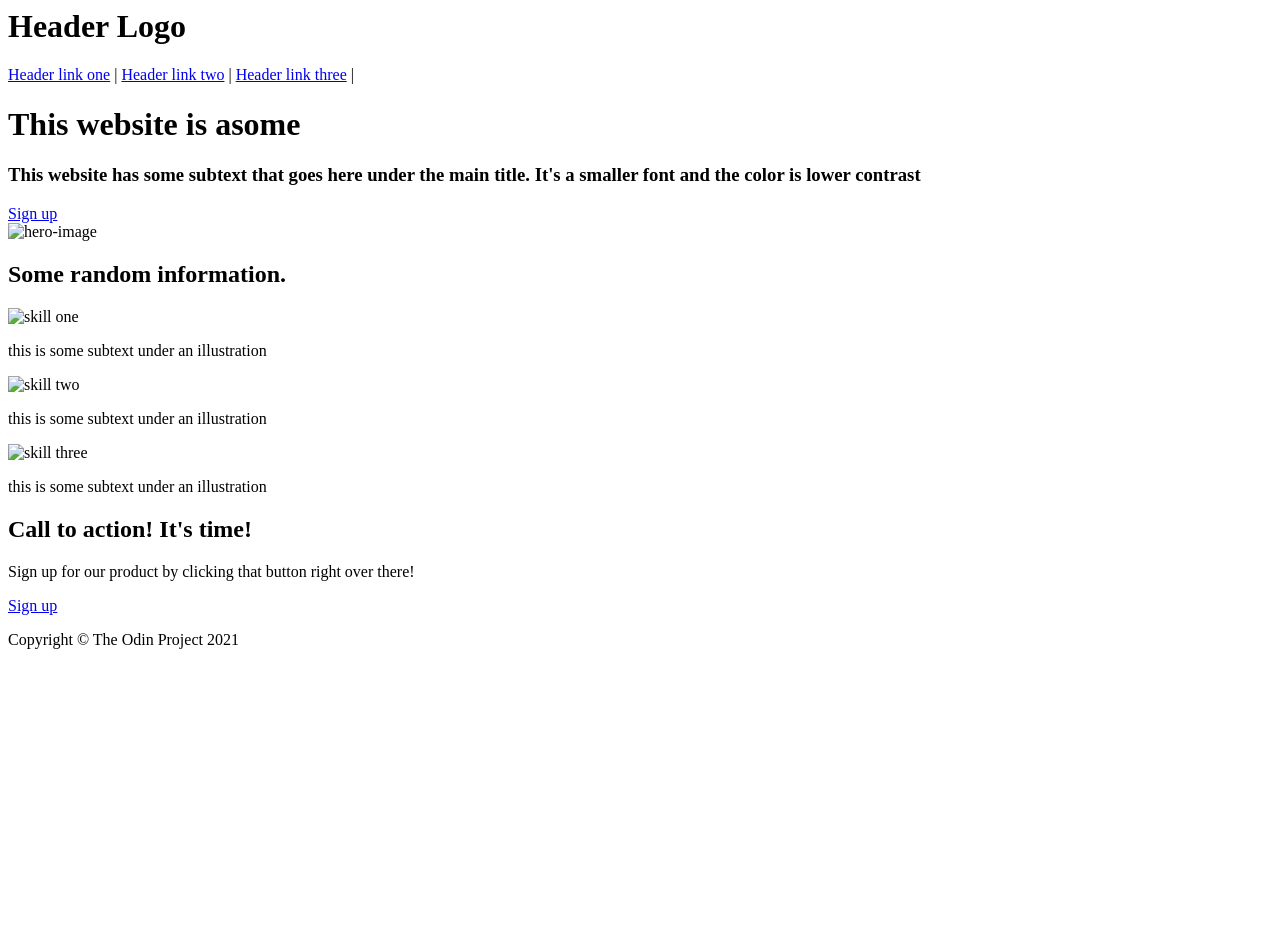
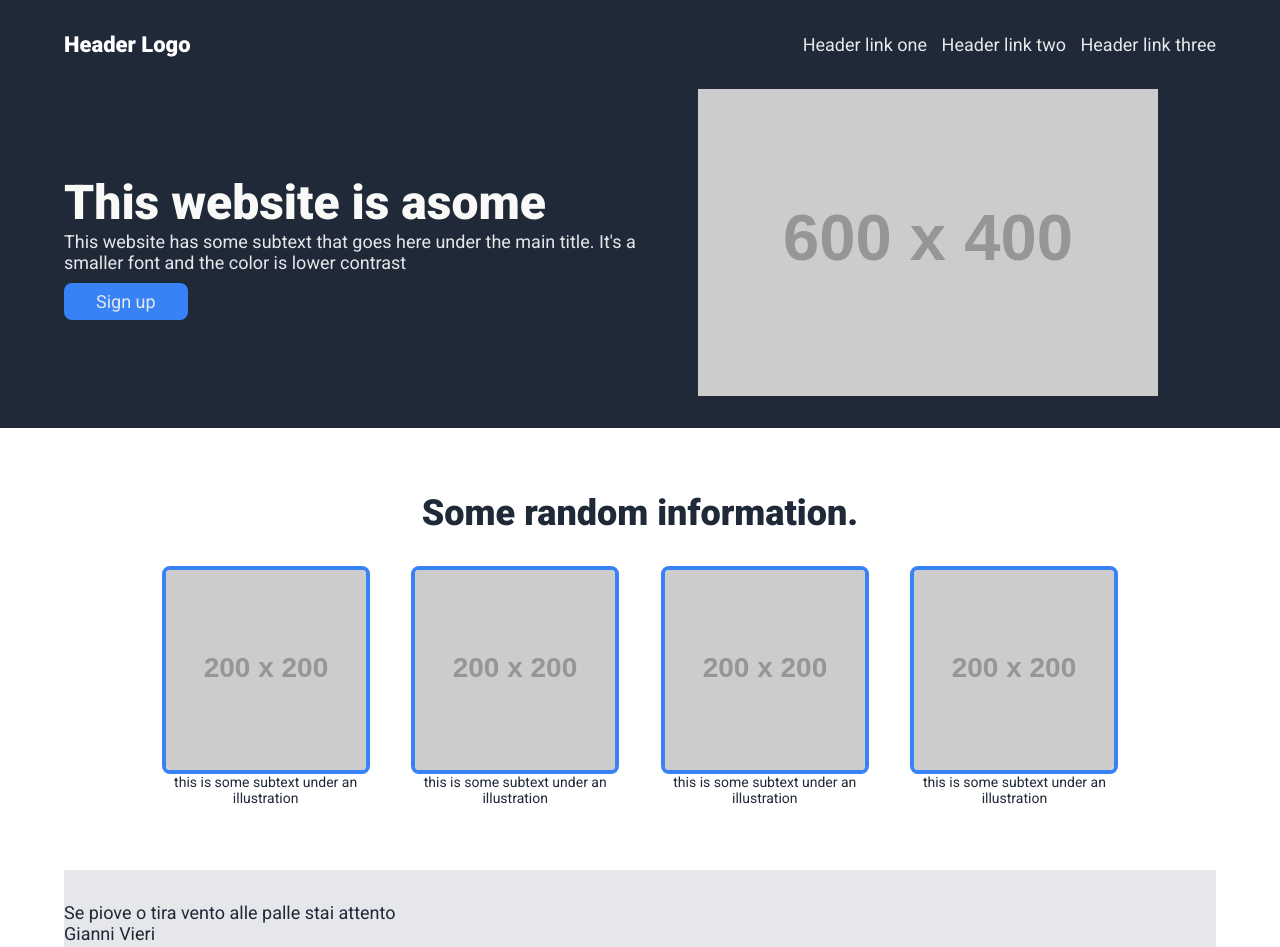
Before and after one commit to giannivieri/training-landing-page, a plain HTML site: page index.html in a window 1280 px wide. Shown: the top 947 px of the page. Before the commit the page ends 800 px from the top, so only its background shows below. Drawn offline with Linux system fonts and the light colour scheme; placeholder pictures from the web are drawn by us.

Commit message:
Inserite regole e completata skill section

```diff
--- a/index.html
+++ b/index.html
@@ -4,47 +4,58 @@
     <meta http-equiv="X-UA-Compatible" content="IE=edge">
     <meta name="viewport" content="width=device-width, initial-scale=1.0">
     <title>Langing Page Odin Project</title>
-    <link rel="stylesheet" href="style.css">
+    <link rel="stylesheet" href="styles.css">
+    <link rel="preconnect" href="https://fonts.googleapis.com">
+    <link rel="preconnect" href="https://fonts.gstatic.com" crossorigin>
+    <link href="https://fonts.googleapis.com/css2?family=Roboto:ital,wght@0,100..900;1,100..900&display=swap" rel="stylesheet">
 </head>
 <body>
+    <div id="body-container">
         <header>
             <div id="hero">
                 <div id="logo-menu">
                     <h1 id="logo">Header Logo</h1>
                     <nav id="menu">
-                    <a href="/html/">Header link one</a> |
-                    <a href="/css/">Header link two</a> |
-                    <a href="/js/">Header link three</a> |
+                        <a href="/html/">Header link one</a>
+                        <a href="/css/">Header link two</a>
+                        <a href="/js/">Header link three</a>
                     </nav>
                 </div>
+                <div id="hero-text-image">
                     <div id="hero-left-col">
                         <h1 id="hero-main-text">This website is asome</h1>
-                <h3 id="hero-secondary-text">This website has some subtext that goes here under the
+                        <p id="hero-secondary-text">This website has some subtext that goes here under the
                             main title. It's a smaller font and the color is lower
                             contrast
-                </h3>
+                        </p>
                         <a id="hero-button" href="#">Sign up</a>
                     </div>
                     <div id="hero-right-col">
-                <img src="" alt="hero-image">
+                        <img src="https://placehold.co/600x400" alt="hero-image">
+                    </div>
                 </div>
             </div>
         </header>
         <main>
+            <div id="main">
                 <section id="first-section" class="content-section">
                     <div class="container">
                         <h1>Some random information.</h1>
                         <div class="skill-container">
                             <div id="skill-one" class="skill">
-                        <img src="" alt="skill one">
+                                <img src="https://placehold.co/200x200" alt="skill one">
                                 <p>this is some subtext under an illustration</p>
                             </div>
                             <div id="skill-two" class="skill">
-                        <img src="" alt="skill two">
+                                <img src="https://placehold.co/200x200" alt="skill two">
                                 <p>this is some subtext under an illustration</p>
                             </div>
                             <div id="skill-three" class="skill">
-                        <img src="" alt="skill three">
+                                <img src="https://placehold.co/200x200" alt="skill three">
+                                <p>this is some subtext under an illustration</p>
+                            </div>
+                            <div id="skill-four" class="skill">
+                                <img src="https://placehold.co/200x200" alt="skill three">
                                 <p>this is some subtext under an illustration</p>
                             </div>
                         </div>
@@ -53,8 +64,8 @@
 
                 <section id="second-section" class="content-section">
                     <div class="container">
-                <p id="quote"></p>
-                <p id="author"></p>
+                        <p id="quote">Se piove o tira vento alle palle stai attento</p>
+                        <p id="author">Gianni Vieri</p>
                     </div>
                 </section>
 
@@ -71,9 +82,12 @@
                         </div>
                     </div>
                 </section>
+            </div>
         </main>
         <footer>
+            <div id="footer">
                 <p>Copyright © The Odin Project 2021</p>
+            </div>
         </footer>
-
+    </div>
 </html>
--- /dev/null
+++ b/styles.css
@@ -0,0 +1,124 @@
+*{
+    margin: 0px;
+    padding: 0px;
+}
+body{
+    font-family: "Roboto", sans-serif;
+    font-size: 18px;
+}
+
+a{
+    text-decoration: none;
+}
+
+header, footer{
+    background-color: #1F2937;
+    color: #fff;
+    width: 100%;
+}
+main{
+    background-color: #fff;
+    color: #1F2937;
+    width: 100%;
+}
+
+header a, footer a{
+    color: #fff;
+}
+
+#logo-menu{
+    padding-bottom: 32px;
+}
+
+nav{
+    text-align: right;
+}
+#menu a:not(:last-child){
+    padding-right: 10px;
+}
+
+#menu a{
+    color: #E5E7EB;
+}
+#hero, #footer, #main{
+    width: 90%;
+    margin: 0 auto;
+    padding: 32px 0px;
+}
+
+.content-section{
+    padding: 32px 0px;
+}
+
+#first-section .container h1{
+    text-align: center;
+    font-size: 36px;
+   color: #1F2937;
+   font-weight: 900;
+}
+
+#second-section{
+    background-color:#E5E7EB;
+}
+
+#logo{
+    font-size: 22px;
+    font-weight: 900;
+}
+#logo-menu, #hero-text-image{
+    display: flex;
+    align-items: center;
+}
+
+#logo, #menu, #hero-left-col, #hero-right-col{
+    flex: 1;
+    justify-content: space-between;
+}
+
+#hero-main-text{
+    font-size: 48px;
+    color: #F9FAF8;
+    font-weight: 900;
+}
+
+#hero-secondary-text,#hero-button {
+    font-size: 18px;
+    color: #E5E7EB;
+}
+#hero-secondary-text{
+    margin-bottom: 18px;
+}
+
+#hero-button{
+    background-color: #3882F6;
+    padding: 8px 32px;
+    border-radius: 8px;
+}
+#hero-right-col{
+    text-align: center;
+}
+
+#hero-right-col img{
+    width: 80%;
+    height: auto;
+}
+
+
+.skill-container{
+    display: flex;
+    justify-content: center;
+    align-items:center;
+    gap: 32px;
+    padding: 32px;
+}
+
+.skill{
+    flex-basis: 20%;
+    text-align: center;
+    font-size: 14px;
+}
+
+.skill img{
+    border: solid 4px #3882F6;
+    border-radius: 8px;
+}
```
Also changed, not shown: stye.css (deleted). Lines whose indentation alone changed are shown as unchanged.
